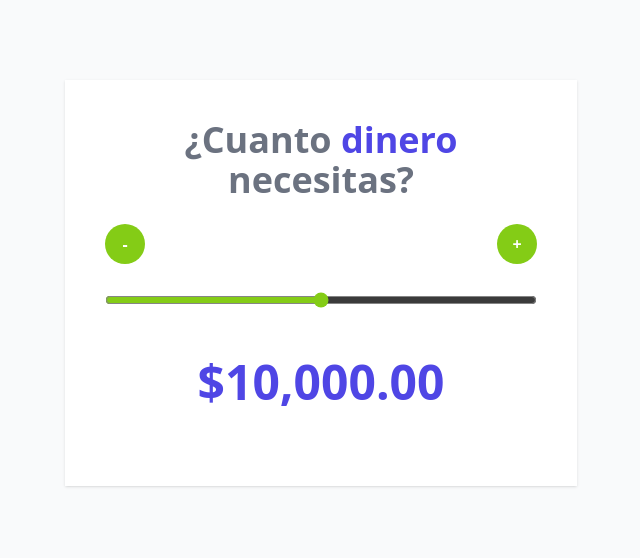
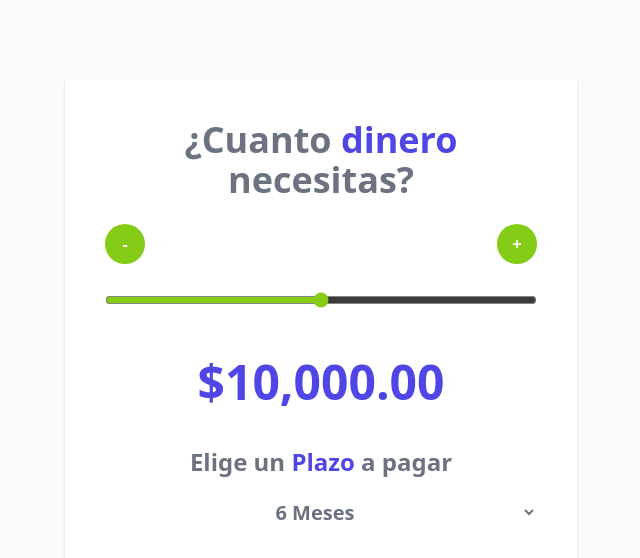
Before and after one commit to jonanv/javascript-course2, a React (Vite) app in the folder 54-PROYECTO-CotizadorPrestamos-React/: page / in a window 1280 px wide. Shown: the top 558 px of the page, without its empty margins (319-959 px from the left). Built offline with nearby package versions, Linux system fonts and the light colour scheme.

Commit message:
:sparkles: (project-loan-calculator-react): Create select for time of loan

```diff
--- a/54-PROYECTO-CotizadorPrestamos-React/src/App.jsx
+++ b/54-PROYECTO-CotizadorPrestamos-React/src/App.jsx
@@ -50,6 +50,18 @@
             <p className='text-center my-10 text-5xl font-extrabold text-indigo-600'>
                 {formatearDinero(cantidad)}
             </p>
+
+            <h2 className='text-2xl font-extrabold text-gray-500 text-center'>
+                Elige un <span className='text-indigo-600'>Plazo</span> a pagar
+            </h2>
+
+            <select
+                className='mt-5 w-full bg-white border-gray-300 rounded-lg text-center text-xl font-bold text-gray-500'>
+                <option value="6">6 Meses</option>
+                <option value="12">12 Meses</option>
+                <option value="24">24 Meses</option>
+                <option value="48">48 Meses</option>
+            </select>
         </div>
     )
 }
```
